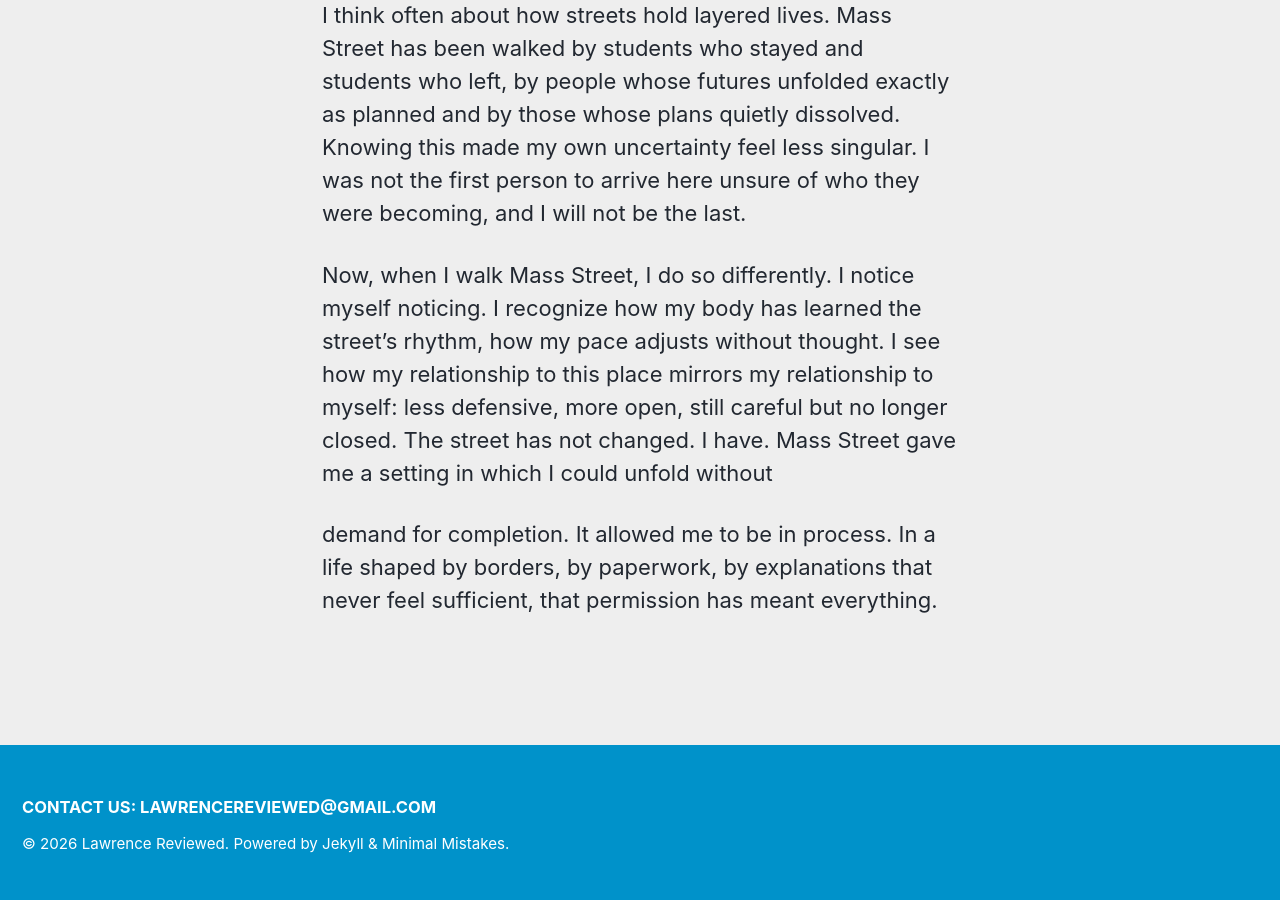
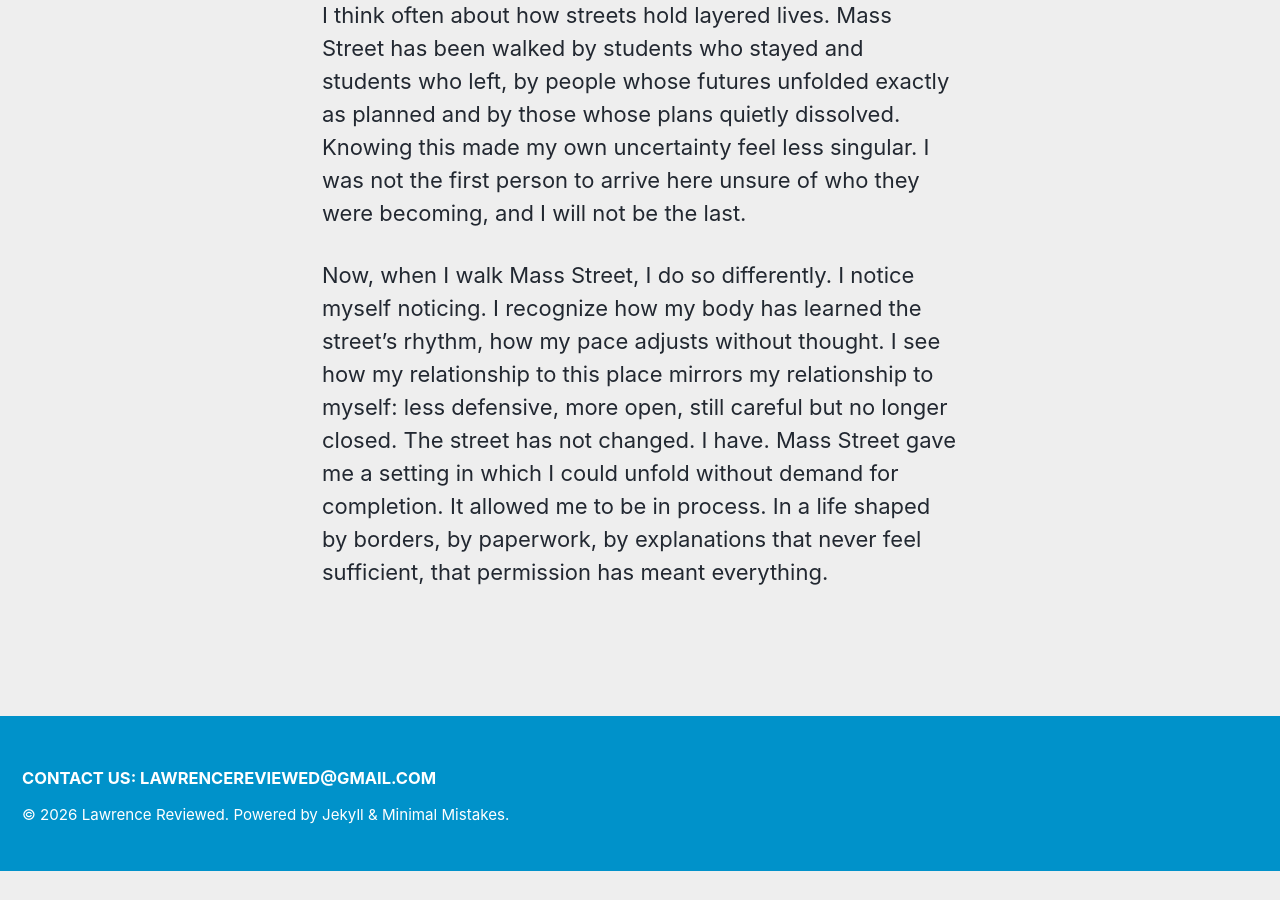
Before and after one commit to idrhku/lawrence-reviewed, a Jekyll site: the page built from _pages/massstreet.md, in a window 1280 px wide and 900 px high, scrolled down 2363 px. Built offline with Jekyll 4.4.1, drawn with Linux system fonts in a browser that asks for light colours; cached includes are drawn as plain includes; after the commit the page ends 3234 px from its top, so only the background shows below that.

```diff
--- a/_pages/massstreet.md
+++ b/_pages/massstreet.md
@@ -45,6 +45,6 @@ to arrive here unsure of who they were becoming, and I will not be the last.</p>
 <p>Now, when I walk Mass Street, I do so differently. I notice myself noticing. I recognize how my body
 has learned the street’s rhythm, how my pace adjusts without thought. I see how my relationship to this
 place mirrors my relationship to myself: less defensive, more open, still careful but no longer closed.
-The street has not changed. I have. Mass Street gave me a setting in which I could unfold without</p>
+The street has not changed. I have. Mass Street gave me a setting in which I could unfold without
 demand for completion. It allowed me to be in process. In a life shaped by borders, by paperwork, by
-explanations that never feel sufficient, that permission has meant everything.
+explanations that never feel sufficient, that permission has meant everything.</p>
```
